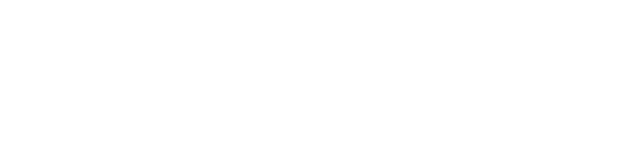
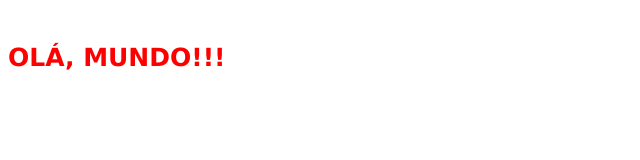
Before and after one commit to ozicosta/OriginNLW, a plain HTML site: page index.html in a window 1280 px wide. Shown: the whole page, without its empty margins (0-640 px from the left). Drawn offline with Linux system fonts and the light colour scheme.

Commit message:
Update index.html

```diff
--- a/index.html
+++ b/index.html
@@ -6,10 +6,19 @@
   <meta http-equiv="X-UA-Compatible" content="IE=edge">
   <meta name="viewport" content="width=device-width, initial-scale=1.0">
   <title>SEMANA NLW - ORIGIN</title>
+  <style>
+    h1 {
+      font-size: 25px;
+      font-family: Verdana, Geneva, Tahoma, sans-serif;
+      text-decoration: solid;
+      color: red;
+    }
+  </style>
 </head>
 
 <body>
-
+  <br>
+  <h1>OLÁ, MUNDO!!!</h1>
 </body>
 
 </html>
```
